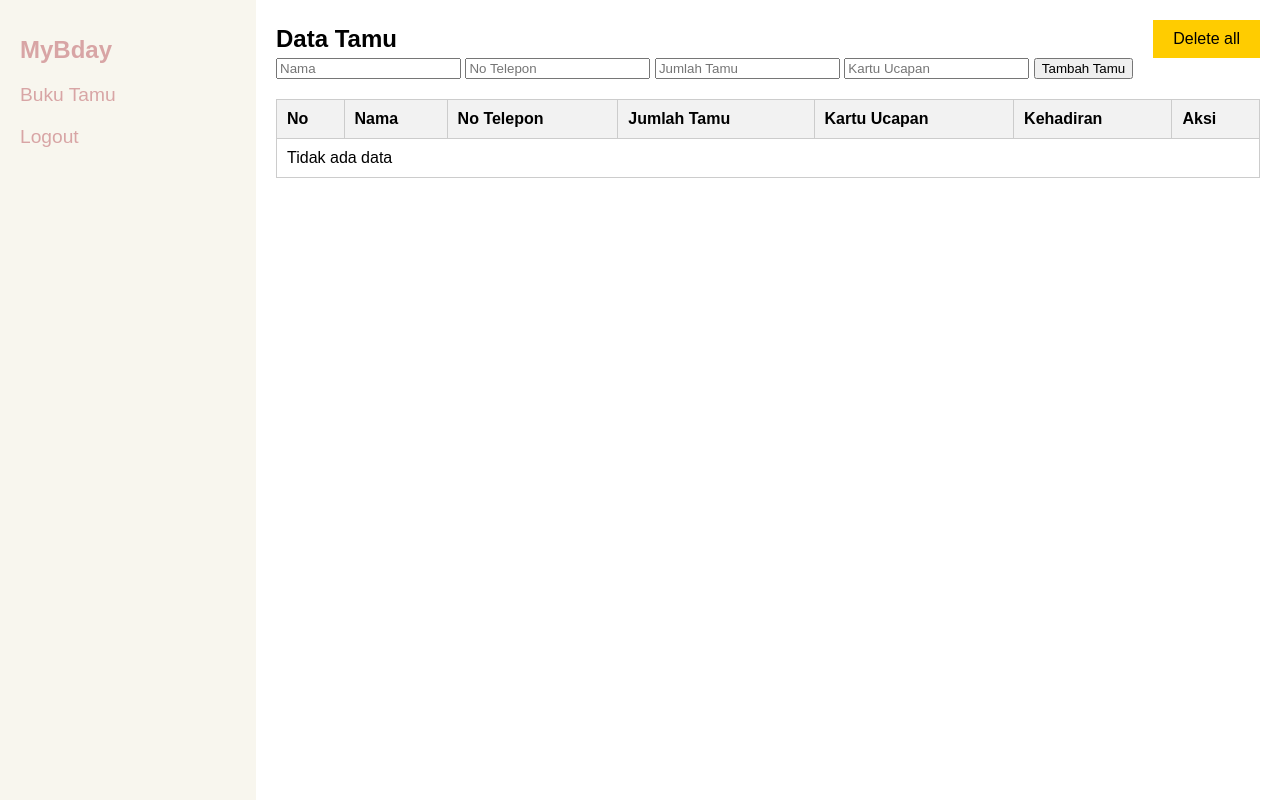
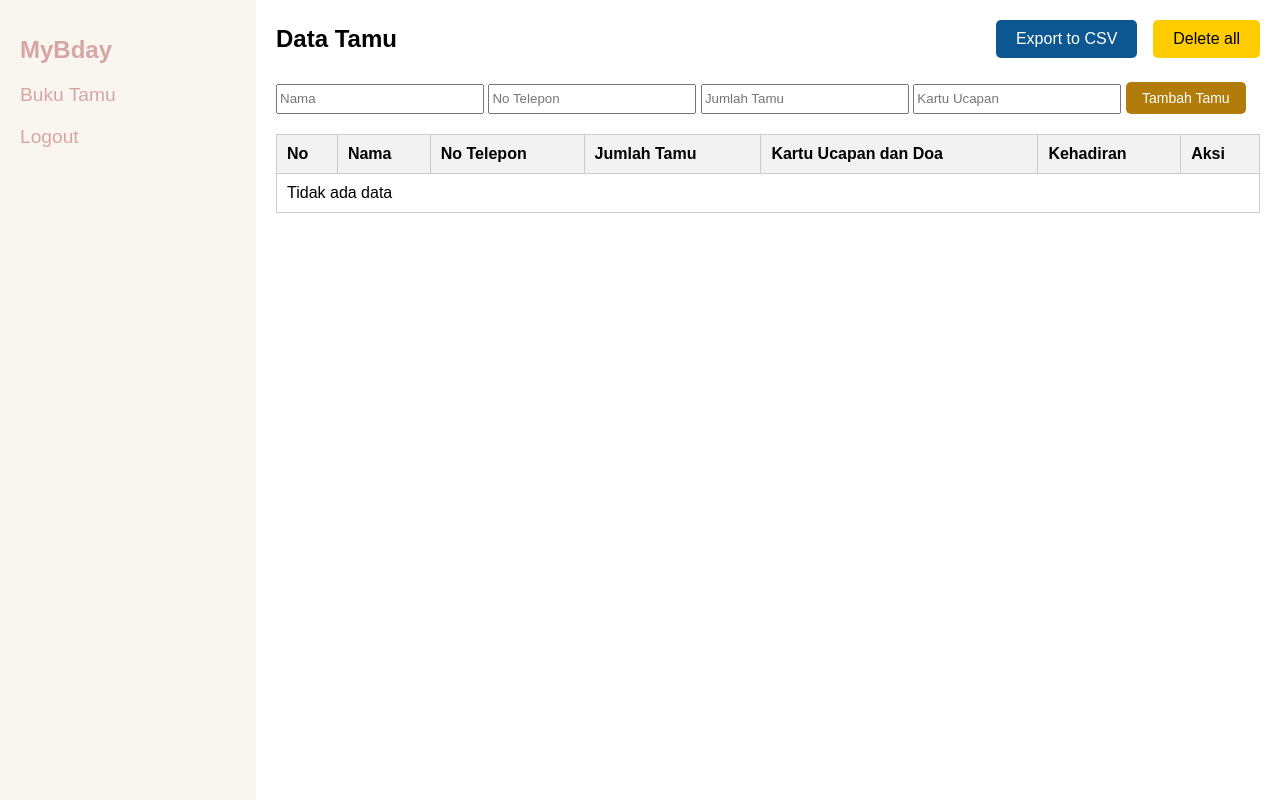
Before and after one commit to 0x21Aska/Project-Aplikasi-Buku-Tamu-Digital, a PHP site: page /dashboard.php in a window 1280 px wide. Run offline with PHP 8.4, Linux system fonts and the light colour scheme; the visitor is signed in with stand-in values (Sample User, id 1); data that the repository does not hold is empty.

Commit message:
push-kedua

```diff
--- a/css/styleDashboardPage.css
+++ b/css/styleDashboardPage.css
@@ -16,6 +16,9 @@ body {
     background-color: #f8f6ee;
     padding: 20px;
     box-sizing: border-box;
+    position: fixed; /* Menambahkan posisi tetap */
+    height: 100vh; /* Pastikan sidebar memiliki tinggi penuh */
+    overflow-y: auto; /* Tambahkan scroll jika konten sidebar melebihi tinggi */
 }
 
 .sidebar h1 {
@@ -42,17 +45,30 @@ body {
     width: 80%;
     padding: 20px;
     box-sizing: border-box;
+    margin-left: 20%; /* Sesuaikan dengan lebar sidebar */
 }
 
 header {
     display: flex;
     justify-content: space-between;
     align-items: center;
+    margin-bottom: 24px
 }
 
 header h2 {
     margin: 0;
 }
+
+.button-group {
+    display: flex;
+    gap: 16px;
+}
+
+.button-group form {
+    margin: 0;
+
+}
+
 
 .delete-all {
     background-color: #ffcc00;
@@ -60,6 +76,32 @@ header h2 {
     padding: 10px 20px;
     font-size: 1em;
     cursor: pointer;
+    border-radius: 5px;
+}
+
+.export-btn {
+    background-color: #0c5692;
+    color: white;
+    border: none;
+    padding: 10px 20px;
+    font-size: 1em;
+    cursor: pointer;
+    border-radius: 5px;
+}
+
+.CG {
+    width: 200px;
+    height: 24px;
+}
+
+.BTT {
+    background-color: rgb(177, 124, 10);
+    color: #1e1e1e;
+    width: 120px;
+    height: 32px;
+    border: none;
+    border-radius: 5px;
+
 }
 
 table {
--- a/dashboard.php
+++ b/dashboard.php
@@ -23,7 +23,7 @@ if (!isset($_SESSION['username'])) {
             <h1>MyBday</h1>
             <nav>
                 <ul>
-                    <li><a href="#">Buku Tamu</a></li>
+                    <li><a href="dashboard.php">Buku Tamu</a></li>
                     <li><a href="logout.php">Logout</a></li>
                 </ul>
             </nav>
@@ -31,18 +31,25 @@ if (!isset($_SESSION['username'])) {
         <div class="main-content">
             <header>
                 <h2>Data Tamu</h2>
-                <form method="POST" action="delete_all_guests.php" style="display:inline;">
-                    <button type="submit" class="delete-all">Delete all</button>
-                </form>
+                <div class="button-group">
+                    <form method="POST" action="export_csv.php" style="display:inline;">
+                        <button type="submit" class="export-btn">Export to CSV</button>
+                    </form>
+
+                    <form id="konfirmDeleteForm"method="POST" action="delete_all_guests.php" style="display:inline;">
+                        <button type="button" class="delete-all" onclick="confirmDelete()">Delete all</button>
+                    </form>
+                </div>
             </header>
 
             <!-- Menerima data dari form create_guest > masuk ke db > data bertambah -->
             <form method="POST" action="create_guest.php">
-                <input type="text" name="nama" placeholder="Nama" required>
-                <input type="text" name="telp" placeholder="No Telepon" required>
-                <input type="number" name="jml_tamu" placeholder="Jumlah Tamu" required>
-                <input type="text" name="doa_ucapan" placeholder="Kartu Ucapan" required>
-                <button type="submit">Tambah Tamu</button>
+                <input class="CG" type="text" name="nama" placeholder="Nama" required>
+                <input class="CG" type="text" name="telp" placeholder="No Telepon" required>
+                <input class="CG" type="number" name="jml_tamu" min="0" placeholder="Jumlah Tamu" required>
+                <input class="CG" type="text" name="doa_ucapan" placeholder="Kartu Ucapan" required>
+                <input type="hidden" name="kehadiran" value="Hadir">
+                <button class="BTT" type="submit" style="font-size: 14px; color: white;">Tambah Tamu</button>
             </form>
 
             <table>
@@ -52,7 +59,7 @@ if (!isset($_SESSION['username'])) {
                         <th>Nama</th>
                         <th>No Telepon</th>
                         <th>Jumlah Tamu</th>
-                        <th>Kartu Ucapan</th>
+                        <th>Kartu Ucapan dan Doa</th>
                         <th>Kehadiran</th>
                         <th>Aksi</th>
                     </tr>
@@ -73,13 +80,13 @@ if (!isset($_SESSION['username'])) {
                             echo "<td>" . $row['telp'] . "</td>";
                             echo "<td>" . $row['jml_tamu'] . "</td>";
                             echo "<td>" . $row['doa_ucapan'] . "</td>";
-                            echo "<td>" . $row['kehadiran'] . "Hadir </td>";
+                            echo "<td>" . $row['kehadiran'] . "</td>";
                             echo "<td>
                                     <form method='POST' action='update_guest.php' style='display:inline;'>
                                         <input type='hidden' name='id' value='" . $row['id'] . "'>
                                         <input type='text' name='nama' value='" . $row['nama'] . "'>
                                         <input type='text' name='telp' value='" . $row['telp'] . "'>
-                                        <input type='text' name='jml_tamu' value='" . $row['jml_tamu'] . "'>
+                                        <input type='number' name='jml_tamu' value='" . $row['jml_tamu'] . "' min='0'>
                                         <input type='text' name='doa_ucapan' value='" . $row['doa_ucapan'] . "'>
                                         <input type='text' name='kehadiran' value='" . $row['kehadiran'] . "'>
                                         <button type='submit' class='update-btn'>✏️</button>
@@ -101,5 +108,14 @@ if (!isset($_SESSION['username'])) {
             </table>
         </div>
     </div>
+
+    <script>
+        function confirmDelete() {
+            if(confirm("Apakah anda yakin delete all data?")) {
+                document.getElementById('konfirmDeleteForm').submit();
+            }
+        }
+    </script>
+
 </body>
 </html>
--- a/delete_guest.php
+++ b/delete_guest.php
@@ -5,12 +5,12 @@ if (isset($_POST['id'])) {
     $id = $_POST['id'];
     $sql = "DELETE FROM table_guests WHERE id = $id";
     if (mysqli_query($conn, $sql)) {
-        echo "Record deleted successfully";
+        echo "Berhasil dihapus";
     } else {
-        echo "Error deleting record: " . mysqli_error($conn);
+        echo "Error: " . mysqli_error($conn);
     }
     mysqli_close($conn);
-    header("Location: dashboard.php"); // Redirect back to the dashboard
+    header("Location: dashboard.php"); // kembali ke dashboard
     exit();
 }
 ?>
--- a/update_guest.php
+++ b/update_guest.php
@@ -8,9 +8,6 @@ if ($_SERVER['REQUEST_METHOD'] == 'POST') {
     $jml_tamu = $_POST['jml_tamu'];
     $doa_ucapan = $_POST['doa_ucapan'];
     $kehadiran = $_POST['kehadiran'];
-
-    // Debugging
-    var_dump($id, $nama, $telp, $jml_tamu, $doa_ucapan, $kehadiran);
 
     $sql = "UPDATE table_guests SET nama='$nama', telp='$telp', jml_tamu='$jml_tamu', doa_ucapan='$doa_ucapan', kehadiran='$kehadiran' WHERE id=$id";
 
```
Also changed, not shown: export_csv.php (added, +22 -0 lines), guestFormPage.php (+5 -3 lines).
